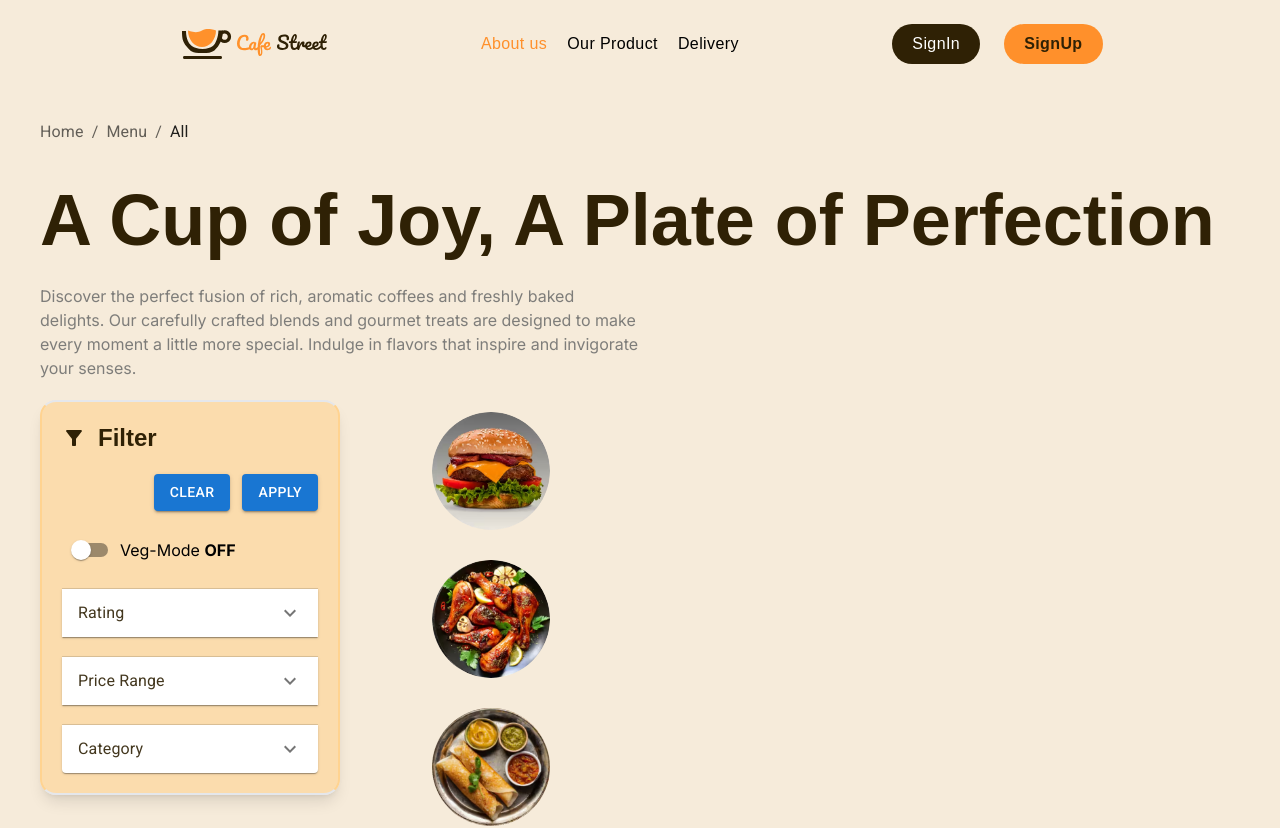
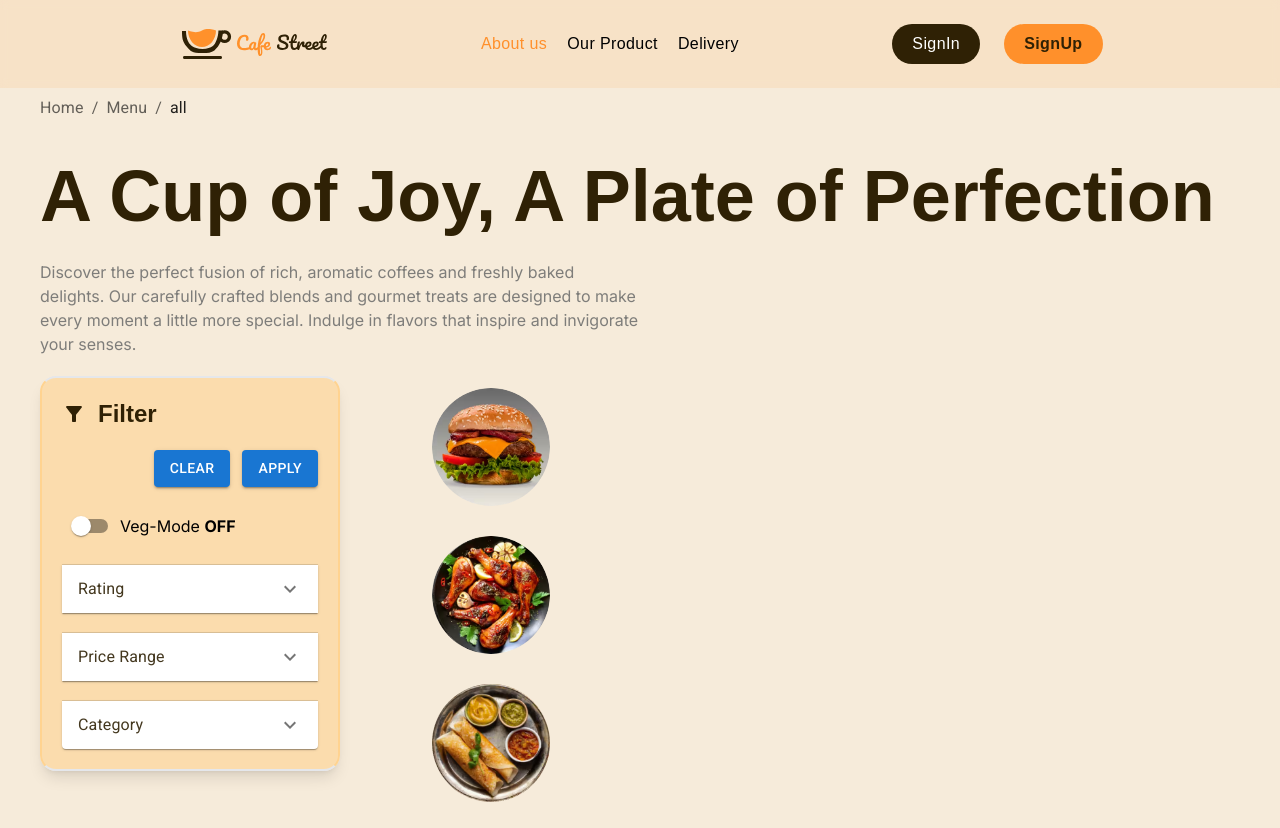
Before and after one commit to AZU-URE/cafe_street, a Next.js app: page /menu in a window 1280 px wide. Shown: the top 828 px of the page. Built offline with nearby package versions, Linux system fonts and the light colour scheme; no server answers; the database is empty.

Commit message:
adds: cart(wip) and item desc page

```diff
--- /dev/null
+++ b/src/app/menu/[itemId]/page.tsx
@@ -0,0 +1,97 @@
+"use client";
+import { useSearchParams } from "next/navigation";
+import StarIcon from "@mui/icons-material/Star";
+import ShoppingCartIcon from "@mui/icons-material/ShoppingCart";
+import EastIcon from "@mui/icons-material/East";
+import { useCartItem } from "@/hooks/CartItemHook";
+import { useEffect, useState } from "react";
+import { useRouter } from "next/navigation";
+export default function MenuItem() {
+  const router = useRouter();
+  const searchParams = useSearchParams();
+  const { cartItem, updateStorageItem } = useCartItem();
+  const item = JSON.parse(searchParams.get("item") || "");
+  const [quantity, setQuantity] = useState(0);
+  const add = () => {
+    setQuantity(quantity + 1);
+    const updatedQuantity = quantity + 1;
+    updateStorageItem({ item: item, quantity: updatedQuantity });
+  };
+  const reduce = () => {
+    setQuantity(quantity - 1);
+    const updatedQuantity = quantity - 1;
+    updateStorageItem({ item: item, quantity: updatedQuantity });
+  };
+  const clickCart = () => {
+    updateStorageItem({ item: item, quantity: 1 });
+    setQuantity(1);
+  };
+  console.log(item);
+  useEffect(() => {
+    const id = item.id;
+    if (id != null) {
+      const item = cartItem.filter((el) => el.item.id === parseInt(id));
+      if (item.length != 0) setQuantity(item[0]?.quantity);
+    }
+  }, [cartItem]);
+
+  return (
+    <div className=" px-[10rem] bg-background flex flex-grow items-start py-[5rem] justify-center space-x-[7rem] h-full w-full">
+      <div className="flex items-center justify-center p-1 border-2 border-primary rounded-lg h-full">
+        <img src={item?.image} className="w-[75rem] rounded-lg"></img>
+      </div>
+      <div className="w-full">
+        <h1 className="text-3xl font-bold mb-1">{item?.name}</h1>
+        <p className="flex items-center w-fit justify-center border-[1px] rounded-lg p-1 border-primary">
+          <span>Rating: {item?.rating}</span>
+          <StarIcon className="text-primary ml-1" />
+        </p>
+        <hr className="border-[1px] border-feedbackCard my-5" />
+        <p className="text-2xl font-bold">
+          MRP <span className="pr-1">₹</span>
+          {item?.price}
+        </p>
+        <p className="font-bold text-sm text-primary mb-5">
+          inclusive of all taxes
+        </p>
+        <p>{item?.description}</p>
+        <div className="flex items-center space-x-[2rem]">
+          {quantity ? (
+            <div
+              className={` w-[50%] self-center items-center justify-around rounded-lg mt-[2rem]  bg-primary/10 flex`}
+            >
+              <button
+                className=" text-white font-bold text-xl w-full rounded-l-xl bg-primary hover:bg-primary/80 p-[0.5rem]"
+                onClick={reduce}
+              >
+                -
+              </button>
+              <p className=" w-full text-center  text-xl">{quantity}</p>
+              <button
+                className=" text-xl font-bold text-white w-full rounded-r-xl bg-primary hover:bg-primary/80 p-[0.5rem]"
+                onClick={add}
+              >
+                +
+              </button>
+            </div>
+          ) : (
+            <button
+              onClick={clickCart}
+              className="bg-primary hover:bg-primary/80 flex items-center justify-center text-white font-semibold text-lg w-[50%] p-[0.5rem] rounded-lg mt-[2rem]"
+            >
+              <ShoppingCartIcon className="mr-3" /> <span>Add to Cart</span>
+            </button>
+          )}
+          <button
+            className="bg-transparent border-2 border-primary hover:bg-primary/80 flex items-center justify-center text-secondary font-semibold text-lg w-[50%] p-[0.4rem] rounded-lg mt-[2rem] group"
+            onClick={() => router.push("/menu/cart")}
+          >
+            {" "}
+            <span className="group-hover:translate-x-1">Go to Cart</span>
+            <EastIcon className="ml-3 group-hover:translate-x-1" />
+          </button>
+        </div>
+      </div>
+    </div>
+  );
+}
--- a/src/app/menu/cart/page.tsx
+++ b/src/app/menu/cart/page.tsx
@@ -1,3 +1,16 @@
+"use client";
+import { useCartItem } from "@/hooks/CartItemHook";
 export default function Cart() {
-  return <div>cart</div>;
+  const { cartItem } = useCartItem();
+  return (
+    <div className="flex flex-grow items-center p-[5rem] bg-background space-x-10">
+      <div className="flex items-center justify-start flex-col space-y-10 w-full">
+        {cartItem.map((el) => (
+          <div className="rounded-xl bg-primary/5 backdrop-blur-sm backdrop-filter border-[1px] border-secondary p-4 flex items-center justify-between w-full">
+            <img src={el.item.image} className="w-[15%] rounded-xl"></img>
+          </div>
+        ))}
+      </div>
+    </div>
+  );
 }
--- a/src/app/menu/layout.tsx
+++ b/src/app/menu/layout.tsx
@@ -1,12 +1,14 @@
 import Navbar from "@/components/navbar";
+import BreadCrumb from "@/components/Breadcrumb";
 export default function RootLayout({
   children,
 }: {
   children: React.ReactNode;
 }) {
   return (
-    <section>
+    <section className="min-h-screen flex flex-col">
       <Navbar />
+      <BreadCrumb />
       {children}
     </section>
   );
--- a/src/app/menu/page.tsx
+++ b/src/app/menu/page.tsx
@@ -1,5 +1,5 @@
 "use client";
-import { Breadcrumbs, Link, Typography } from "@mui/material";
+
 import { useState, useEffect } from "react";
 import Filter from "@/components/Filter";
 import FilterAltIcon from "@mui/icons-material/FilterAlt";
@@ -13,7 +13,7 @@ import CircularProgress from "@mui/material/CircularProgress";
 import { FilterState, Item } from "@/config/types";
 export default function () {
   const supabase = createClient();
-  const [searchParam, setSearchParam] = useState("All");
+
   const [itemList, setItemList] = useState<Item[]>([]);
   const [filteredList, setFilteredList] = useState<Item[]>([]);
   const [sort, setSort] = useState("None");
@@ -25,29 +25,7 @@ export default function () {
     type: false,
     cat_carousel: "all",
   });
-  const breadcrumbs = [
-    <Link
-      underline="hover"
-      key="1"
-      color="inherit"
-      href="/"
-      // onClick={handleClick}
-    >
-      Home
-    </Link>,
-    <Link
-      underline="hover"
-      key="2"
-      color="inherit"
-      href="/menu"
-      // onClick={handleClick}
-    >
-      Menu
-    </Link>,
-    <Typography key="3" color="text.primary">
-      {searchParam}
-    </Typography>,
-  ];
+
   useEffect(() => {
     async function fetchItems() {
       const { data, error } = await supabase.from("items").select();
@@ -64,9 +42,8 @@ export default function () {
   // console.log(itemList);
 
   return (
-    <div className="min-h-screen p-10 bg-background">
-      <div className="mt-[5rem] md:text-base text-sm flex flex-col">
-        <Breadcrumbs>{breadcrumbs}</Breadcrumbs>
+    <div className="min-h-screen px-10 bg-background pb-10">
+      <div className=" md:text-base text-sm flex flex-col">
         <h1 className="mt-10 text-7xl text-secondary font-semibold font-poppins">
           A Cup of Joy, A Plate of Perfection
         </h1>
--- /dev/null
+++ b/src/components/Breadcrumb.tsx
@@ -0,0 +1,37 @@
+"use client";
+import { Breadcrumbs, Link, Typography } from "@mui/material";
+import { usePathname } from "next/navigation";
+export default function BreadCrumb() {
+  const pathname = usePathname();
+  const path = pathname.split("/");
+  console.log(path);
+
+  const breadcrumbs = [
+    <Link
+      underline="hover"
+      key="1"
+      color="inherit"
+      href="/"
+      // onClick={handleClick}
+    >
+      Home
+    </Link>,
+    <Link
+      underline="hover"
+      key="2"
+      color="inherit"
+      href="/menu"
+      // onClick={handleClick}
+    >
+      Menu
+    </Link>,
+    <Typography key="3" color="text.primary">
+      {path.length === 3 ? path[2] : "all"}
+    </Typography>,
+  ];
+  return (
+    <Breadcrumbs className="pt-[6rem] md:text-base text-sm bg-background px-10">
+      {breadcrumbs}
+    </Breadcrumbs>
+  );
+}
--- a/src/components/landingPage/coffeeCard.tsx
+++ b/src/components/landingPage/coffeeCard.tsx
@@ -2,6 +2,7 @@ import Image from "next/image";
 import { CoffeeCardDetails } from "@/config/types";
 import { useCartItem } from "@/hooks/CartItemHook";
 import { useState, useEffect } from "react";
+import Link from "next/link";
 export default function CoffeeCard({ item }: CoffeeCardDetails) {
   const { updateStorageItem, cartItem, fetchStorageItem } = useCartItem();
   const [quantity, setQuantity] = useState(0);
@@ -37,8 +38,15 @@ export default function CoffeeCard({ item }: CoffeeCardDetails) {
       </div>
       <div className="flex flex-col">
         <div className="flex items-center justify-between mb-3">
-          <p className="font-semibold font-poppins lg:text-2xl md:text-xl text-base text-secondary">
-            {item?.name}
+          <p className="font-semibold font-poppins lg:text-2xl md:text-xl text-base text-secondary hover:underline cursor-pointer">
+            <Link
+              href={{
+                pathname: `/menu/${item?.name}`,
+                query: { item: JSON.stringify(item) },
+              }}
+            >
+              {item?.name}
+            </Link>
           </p>
           <p className="font-bold font-poppins lg:text-2xl md:text-xl text-base text-secondary">
             <span className="pr-1">₹</span>
--- a/src/components/navbar.tsx
+++ b/src/components/navbar.tsx
@@ -47,7 +47,7 @@ export default function Navbar() {
   };
 
   return (
-    <nav className=" bg-background/50 h-fit flex items-center md:justify-evenly justify-between absolute p-6 w-full z-10">
+    <nav className=" bg-primary/10 h-fit flex items-center md:justify-evenly justify-between fixed p-6 w-full z-10 backdrop-blur-sm backdrop-filter">
       <Image src="/logo_coffe.svg" alt="logo" height={30} width={150} />
       <ul className="md:flex items-center space-x-5 font-poppins hidden lg:text-base text-sm">
         <li className="text-primary tracking-wide">About us</li>
```
